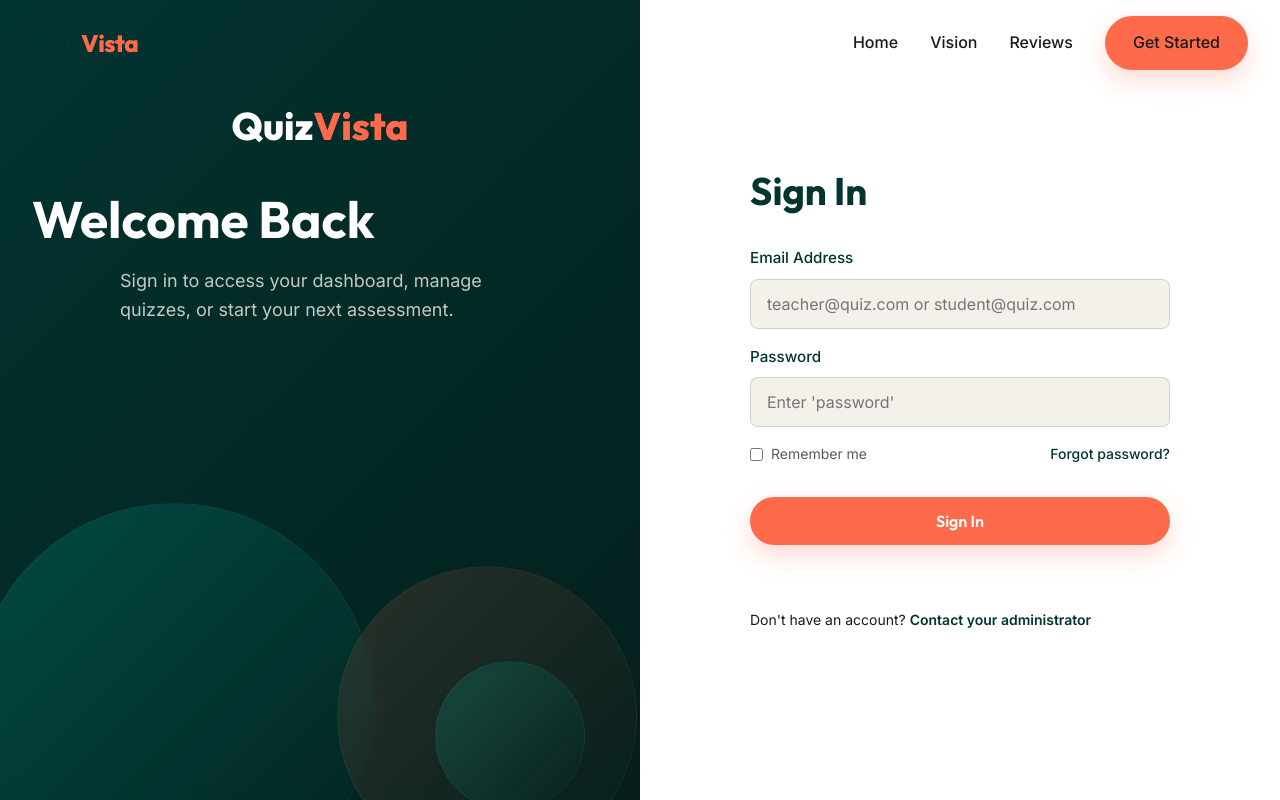
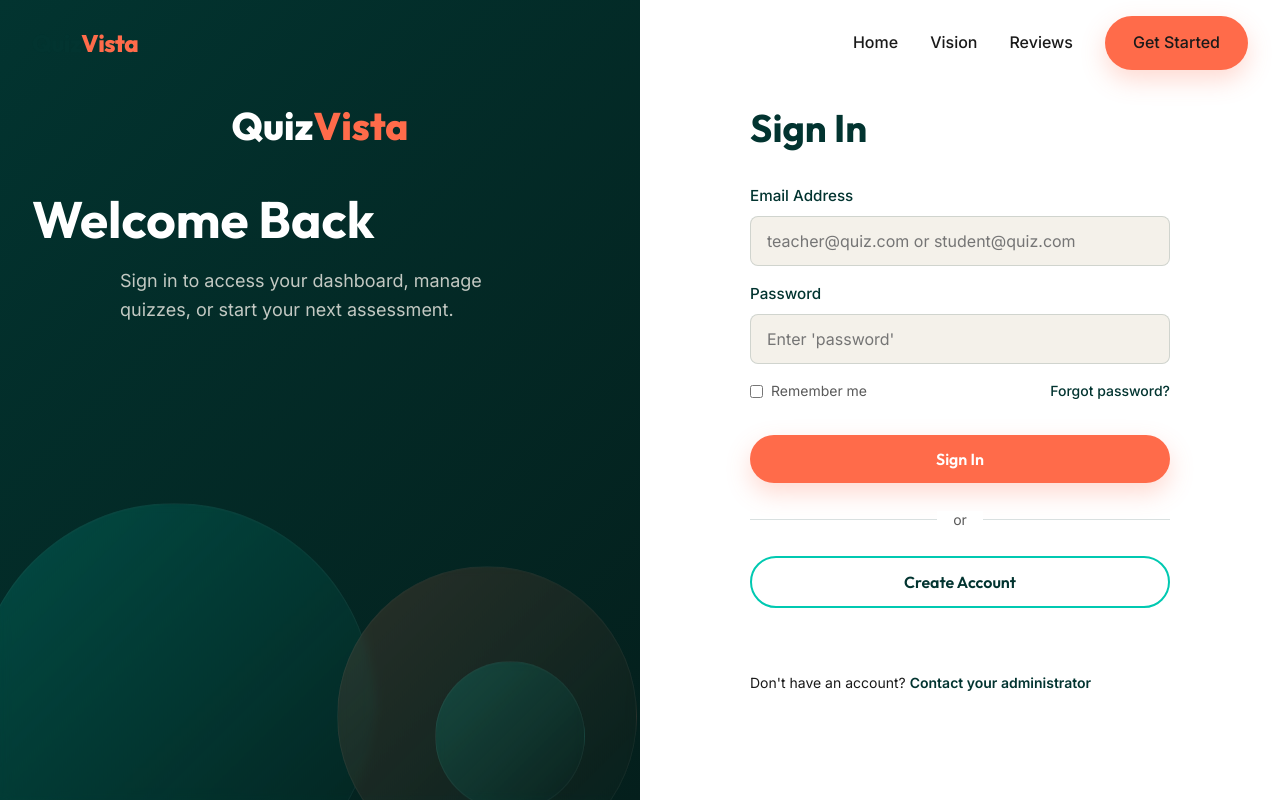
Before and after one commit to KingTechFoundation/MIDTERM-QUIZ-APP, a Vue app: page /login in a window 1280 px wide. Shown: the top 800 px of the page. Built offline with nearby package versions, Linux system fonts and the light colour scheme.

Commit message:
Update Login.vue
i adding create acount button

```diff
--- a/src/views/Login.vue
+++ b/src/views/Login.vue
@@ -65,8 +65,16 @@
             </button>
           </form>
 
+          <div class="divider">
+            <span class="divider-text">or</span>
+          </div>
+
+          <button class="btn btn-secondary w-full create-account-btn" @click="handleCreateAccount">
+            Create Account
+          </button>
+
           <p class="mt-lg text-center text-muted text-body-sm">
-            Don't have an account? <a href="#" class="font-bold color-primary">Contact your administrator</a>
+            Don't have an account? <a href="#" class="font-bold color-primary" @click.prevent="handleCreateAccount">Contact your administrator</a>
           </p>
         </div>
       </div>
@@ -94,6 +102,13 @@ const handleLogin = async () => {
       router.push('/student');
     }
   }
+};
+
+const handleCreateAccount = () => {
+  // Navigate to registration page or open registration modal
+  router.push('/register');
+  // Or if you want to keep the existing behavior:
+  // window.location.href = 'mailto:admin@quizvista.com';
 };
 </script>
 
@@ -142,6 +157,47 @@ const handleLogin = async () => {
 .font-bold { font-weight: 600; }
 .color-primary { color: var(--color-primary); }
 .gap-xs { gap: 0.5rem; }
+
+/* Divider styles */
+.divider {
+  margin: 1.5rem 0;
+  text-align: center;
+  position: relative;
+}
+
+.divider::before {
+  content: '';
+  position: absolute;
+  top: 50%;
+  left: 0;
+  right: 0;
+  height: 1px;
+  background-color: rgba(2, 52, 48, 0.15);
+}
+
+.divider-text {
+  position: relative;
+  background-color: var(--color-bg-white);
+  padding: 0 1rem;
+  color: var(--color-text-muted);
+  font-size: 0.875rem;
+}
+
+/* Create account button */
+.create-account-btn {
+  background-color: transparent;
+  border: 2px solid var(--color-secondary);
+  color: var(--color-primary);
+  font-weight: 600;
+  transition: all var(--transition-fast);
+}
+
+.create-account-btn:hover {
+  background-color: var(--color-secondary);
+  color: var(--color-bg-white);
+  transform: translateY(-2px);
+  box-shadow: 0 4px 12px rgba(0, 201, 177, 0.3);
+}
 
 /* Abstract Illustration */
 .login-illustration {
```
